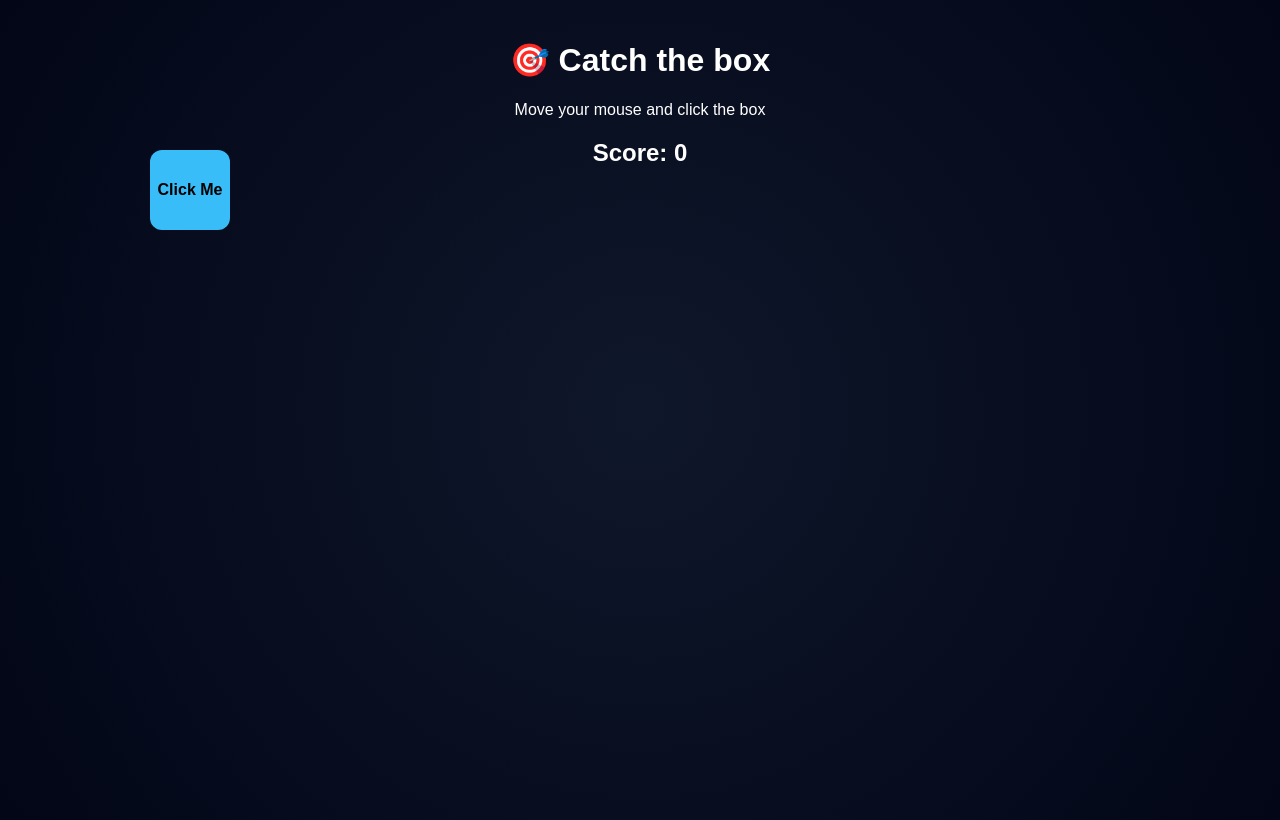
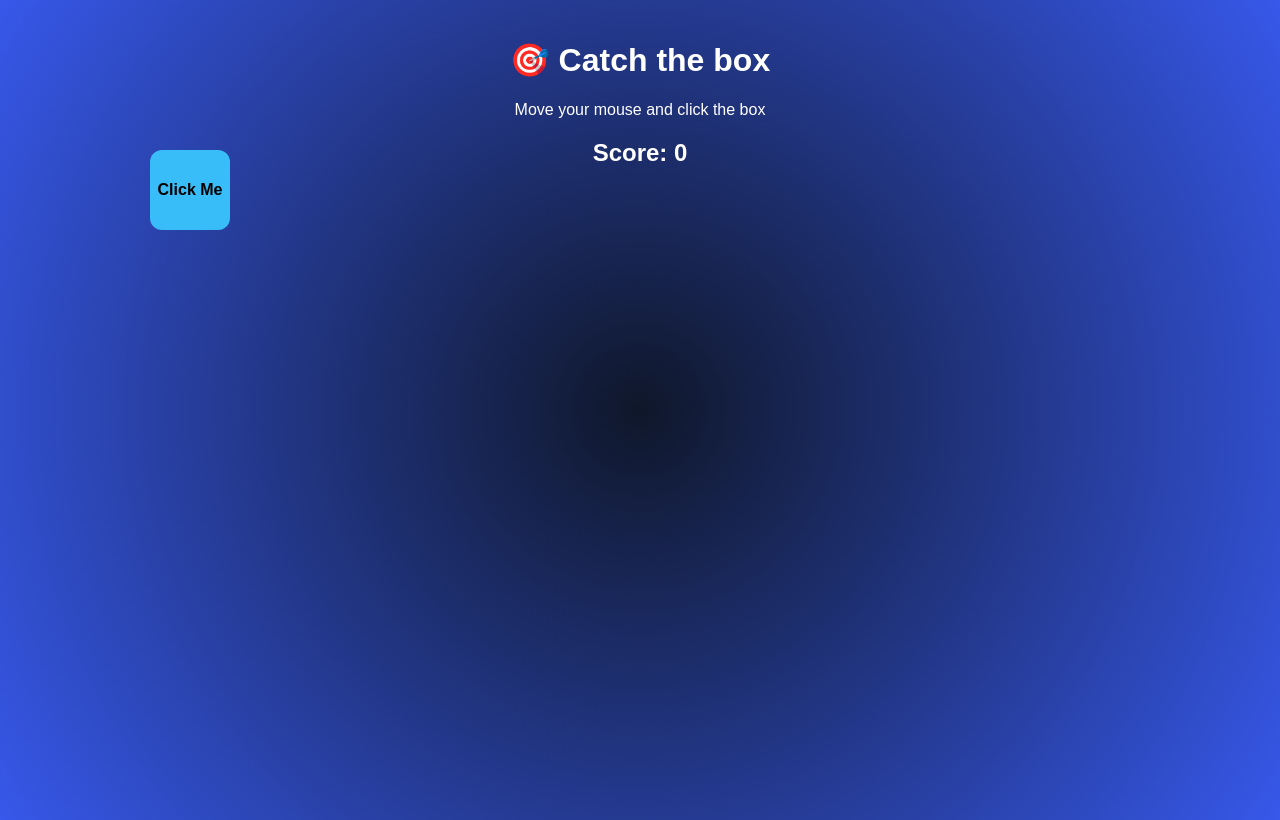
Before and after one commit to Charith0705/CI-CD-pipeline-test, a React (Create React App) app in the folder frontend/: page / in a window 1280 px wide. Built offline with nearby package versions, Linux system fonts and the light colour scheme.

Commit message:
background color change test1

```diff
--- a/frontend/src/App.css
+++ b/frontend/src/App.css
@@ -1,7 +1,7 @@
 body {
   margin: 0;
   font-family: Arial, sans-serif;
-  background: radial-gradient(circle, #0f172a, #020617);
+  background: radial-gradient(circle, #0f172a, #3758ea);
   color: white;
   overflow: hidden;
 }
```
